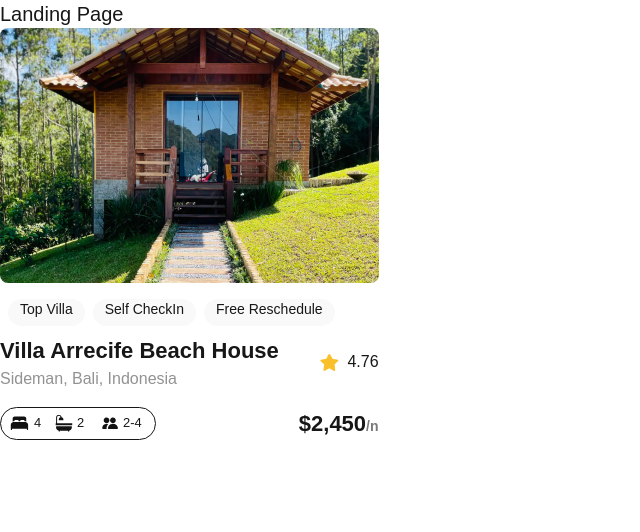
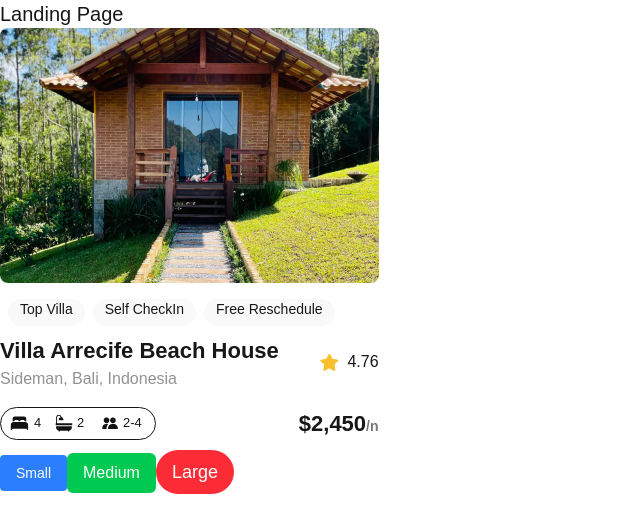
Before and after one commit to banidzakaria101/alx-project-0x00-setup, a Next.js app in the folder alx-project-0x00/: page /landing in a window 1280 px wide. Shown: the top 532 px of the page, without its empty margins (0-640 px from the left). Built offline with nearby package versions, Linux system fonts and the light colour scheme.

Commit message:
create button component

```diff
--- /dev/null
+++ b/alx-project-0x00/components/Button.tsx
@@ -0,0 +1,10 @@
+import { ButtonProps } from "@/interfaces";
+
+
+const Button: React.FC<ButtonProps> = ({title, style}) => {
+    return (
+        <button className={`text-white px-4 py-2 ${style}`}>{title}</button>
+        )
+}
+
+export default Button;
--- a/alx-project-0x00/interfaces/index.ts
+++ b/alx-project-0x00/interfaces/index.ts
@@ -1,3 +1,8 @@
 export interface PillProps {
     title : string;
 }
+
+export interface ButtonProps {
+    title: string;
+    style?: string;
+}
--- a/alx-project-0x00/pages/landing.tsx
+++ b/alx-project-0x00/pages/landing.tsx
@@ -1,11 +1,16 @@
+import Button from "@/components/Button";
 import Card from "@/components/Card";
 
 const Landing: React.FC = () => {
     return (
         <div>
             <h1 className="text-xl font-extralight">Landing Page</h1>
-            <Card/>
+            <Card />
+            <Button title="Small" style="bg-blue-500 text-sm rounded-sm" />
+            <Button title="Medium" style="bg-green-500 text-base rounded-md" />
+            <Button title="Large" style="bg-red-500 text-lg rounded-full" />
         </div>
+
     )
 }
 
```
